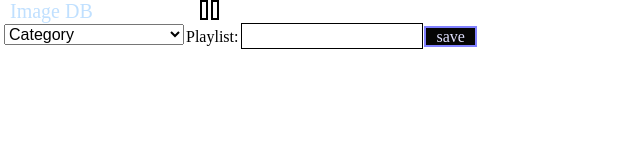
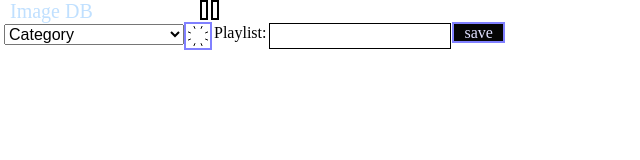
Before and after one commit to astnohk/ImageDB, a website: page html/index.html in a window 1280 px wide. Shown: the whole page, without its empty margins (0-640 px from the left). Drawn offline with Linux system fonts and the light colour scheme; no server answers.

Commit message:
Add clear images button
* Clear button will clear all images from images pool.

```diff
--- a/html/index.html
+++ b/html/index.html
@@ -147,9 +147,23 @@
     height: 24px;
     overflow: visible;
 }
+#clear_images_button {
+    display: inline-block;
+    position: relative;
+    vertical-align: top;
+    height: 24px;
+    width: 24px;
+    box-sizing: border-box;
+    border: 0;
+    outline-style: solid;
+    outline-width: 2px;
+    outline-color: rgb(128,128,255);
+    cursor: pointer;
+}
 #playlist_buttons_name {
     display: inline-block;
     position: relative;
+    vertical-align: top;
     height: 24px;
     width: 180px;
     box-sizing: border-box;
@@ -192,6 +206,7 @@
 }
 #playlist_buttons_save {
     position: relative;
+    vertical-align: top;
     height: 20px;
     padding-left: 10px;
     padding-right: 10px;
@@ -293,6 +308,7 @@ Image DB
         <span id="tmp_images"></span>
         <span id="playlist_images_wrapper">
             <span id="playlist_buttons">
+                <canvas id="clear_images_button"></canvas>
                 Playlist:
                 <input type="text" id="playlist_buttons_name">
                 <span id="playlist_buttons_save">save</span>
--- a/html/main.js
+++ b/html/main.js
@@ -12,6 +12,7 @@ const g_playlist_elements = {};
 
 window.onload = () => {
     initVerticalSplitButton();
+    initClearImagesButton()
 
     const category_displayName = {};
     const subcategory_displayName = {};
@@ -279,6 +280,37 @@ function initVerticalSplitButton()
                 images.style.left = '0px';
             }
         });
+}
+
+function initClearImagesButton()
+{
+    const canvas = document.getElementById('clear_images_button');
+    const style = canvas.getBoundingClientRect();
+    const w = style.width;
+    const h  = style.height;
+    const r = Math.min(w, h) * 0.5;
+    canvas.width = w;
+    canvas.height = h;
+    const ctx = canvas.getContext('2d');
+
+    ctx.fillStyle = 'rgb(255,255,255)';
+    ctx.fillRect(0, 0, w, h);
+    ctx.strokeStyle = 'rgb(0,0,0)';
+    ctx.beginPath();
+    const angles = 8;
+    for (let i = 0; i < angles; ++i) {
+        const cos = Math.cos(2 * Math.PI * (i + 0.5) / angles);
+        const sin = Math.sin(2 * Math.PI * (i + 0.5) / angles);
+        ctx.moveTo(
+            w * 0.5 + r * 0.65 * sin,
+            h * 0.5 + r * 0.65 * cos);
+        ctx.lineTo(
+            w * 0.5 + r * 0.9 * sin,
+            h * 0.5 + r * 0.9 * cos);
+    }
+    ctx.stroke();
+
+    canvas.addEventListener('click', clearImages);
 }
 
 
@@ -889,3 +921,11 @@ function endDragImage(image)
     g_dragging.style.outlineStyle = 'none';
     g_dragging = null;
 }
+
+function clearImages()
+{
+    const images = document.getElementById('images');
+    while (images.childElementCount > 0) {
+        images.children[0].remove();
+    }
+}
```
